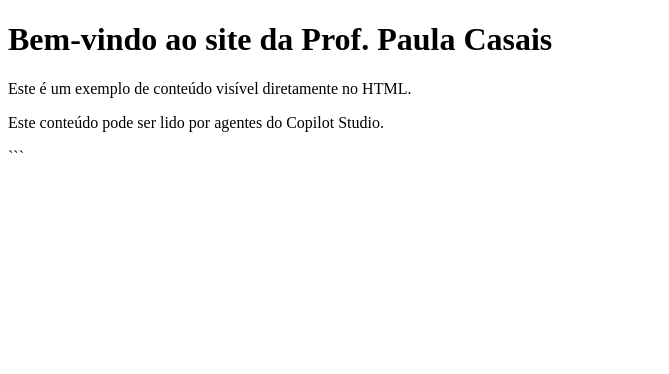
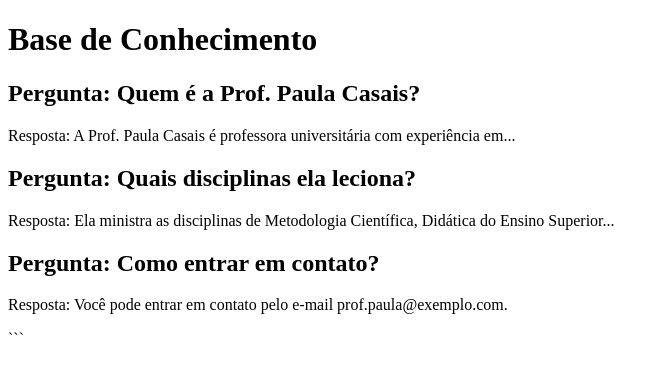
Before and after one commit to PaulaCasais/ProfPaulaCasais, a plain HTML site: page index.html in a window 1280 px wide. Shown: the whole page, without its empty margins (0-669 px from the left). Drawn offline with Linux system fonts and the light colour scheme.

Commit message:
Update index.html

````diff
--- a/index.html
+++ b/index.html
@@ -5,9 +5,13 @@
   <title>Prof. Paula Casais</title>
 </head>
 <body>
-  <h1>Bem-vindo ao site da Prof. Paula Casais</h1>
-  <p>Este é um exemplo de conteúdo visível diretamente no HTML.</p>
-  <p>Este conteúdo pode ser lido por agentes do Copilot Studio.</p>
-</body>
-</html>
+ <h1>Base de Conhecimento</h1>
+  <h2>Pergunta: Quem é a Prof. Paula Casais?</h2>
+  <p>Resposta: A Prof. Paula Casais é professora universitária com experiência em...</p>
+
+  <h2>Pergunta: Quais disciplinas ela leciona?</h2>
+  <p>Resposta: Ela ministra as disciplinas de Metodologia Científica, Didática do Ensino Superior...</p>
+
+  <h2>Pergunta: Como entrar em contato?</h2>
+  <p>Resposta: Você pode entrar em contato pelo e-mail prof.paula@exemplo.com.</p>
 ```
````
